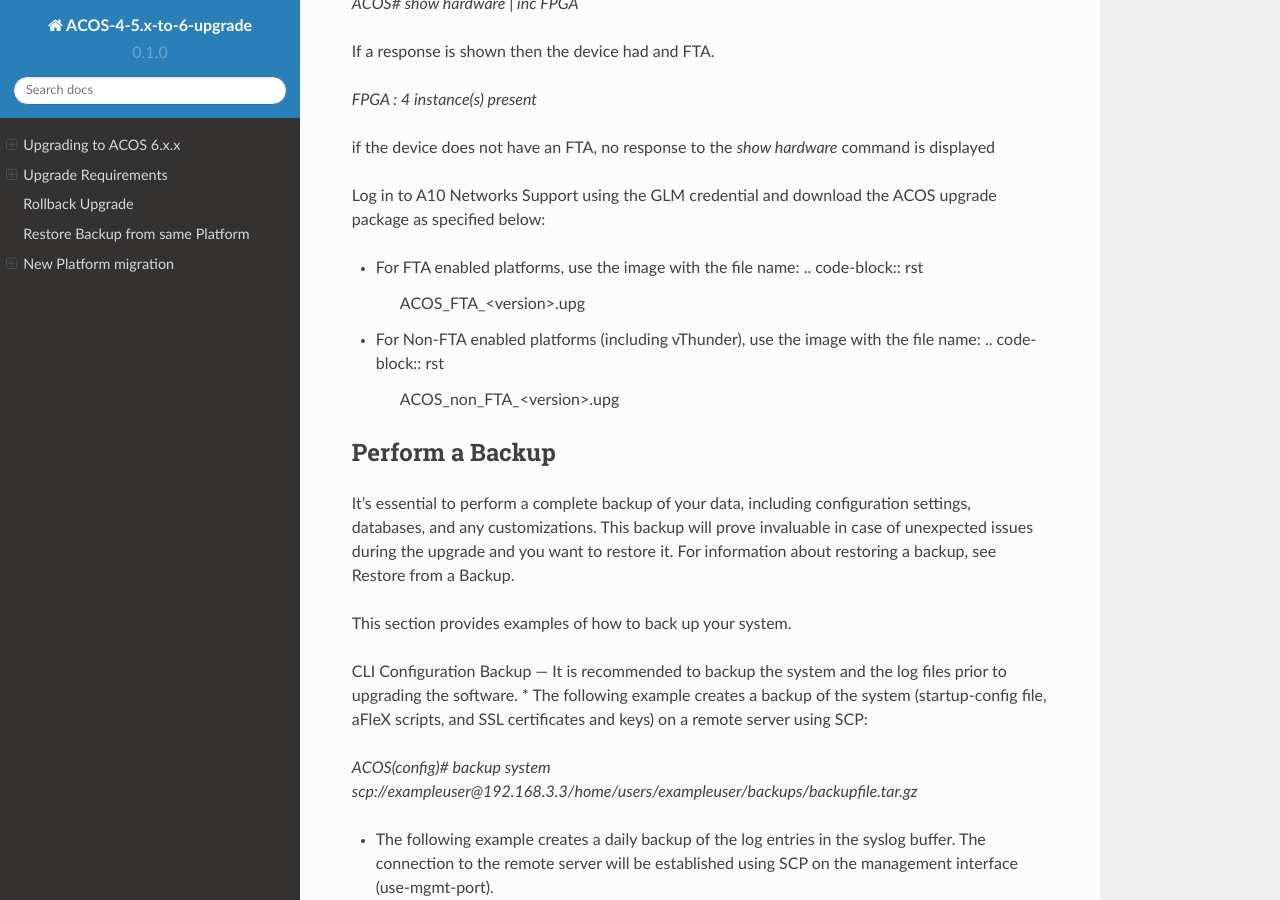
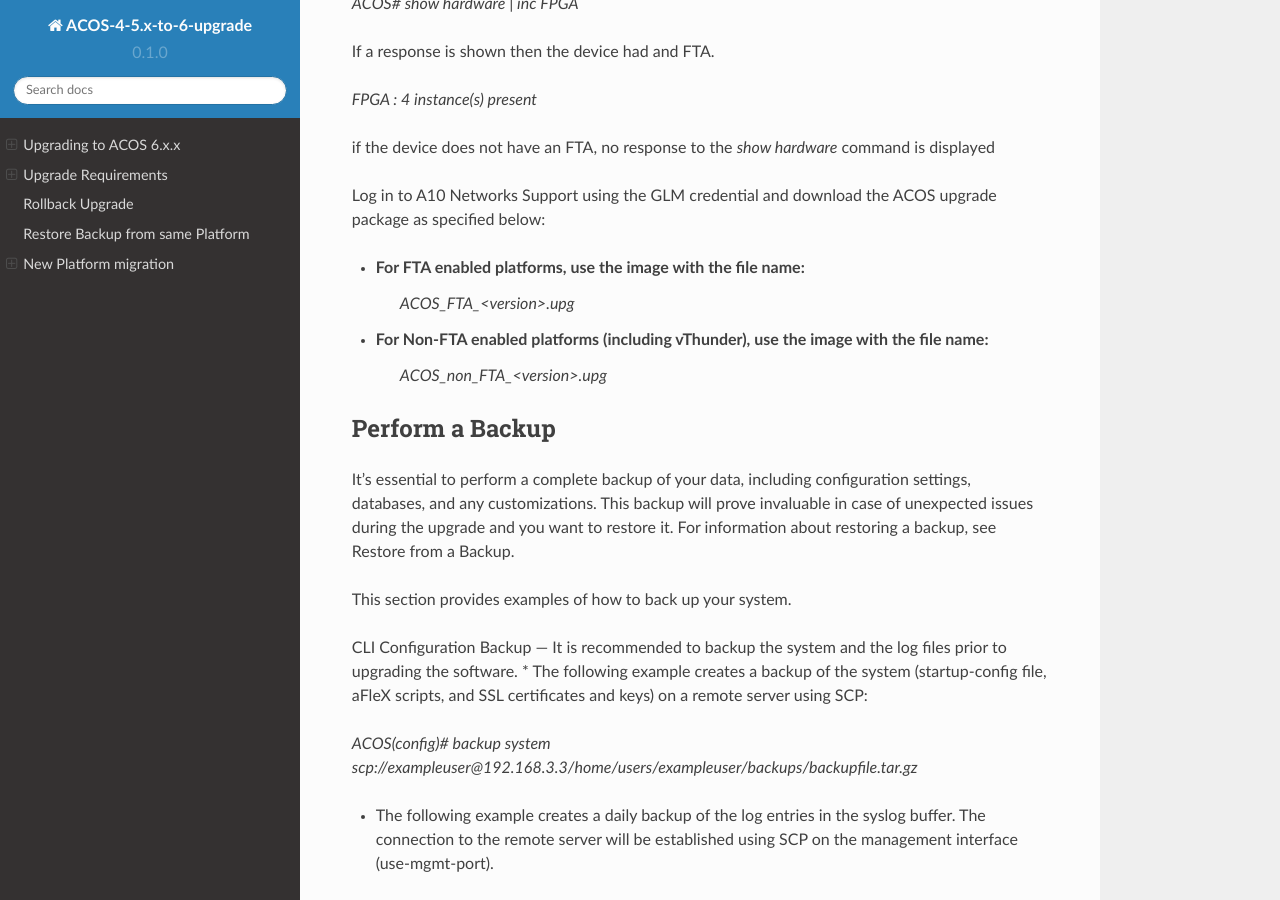
Before and after one commit to gtownsie/ACOS-4-5.x-to-6-upgrade, a Sphinx documentation site: the page built from docs/source/index.rst, in a window 1280 px wide and 900 px high, scrolled down 3775 px. Built offline with Sphinx 7.4.7 and the Read the Docs theme 2.0.0, drawn with Linux system fonts in a browser that asks for light colours.

Commit message:
Update index.rst

```diff
--- a/docs/source/index.rst
+++ b/docs/source/index.rst
@@ -173,12 +173,10 @@
 Log in to A10 Networks Support using the GLM credential and download the ACOS upgrade package as specified below:
 
 * For FTA enabled platforms, use the image with the file name:
-  .. code-block:: rst
-    ACOS_FTA_<version>.upg
+    `ACOS_FTA_<version>.upg`
 
 * For Non-FTA enabled platforms (including vThunder), use the image with the file name:
-  .. code-block:: rst
-    ACOS_non_FTA_<version>.upg
+    `ACOS_non_FTA_<version>.upg`
 
 Perform a Backup
 ****
@@ -285,6 +283,7 @@
    `ACOS-5-x(config)# upgrade hd sec scp://2.2.2.2/images/ACOS_<version>.upg`
 
  .. note::  Use the approprate FTA or non-FTA ACOS version identified in the Upgrade Preparation Checklist
+
 
      * If the secondary hard disk is active upgrade the primary hard disk:
 
```
